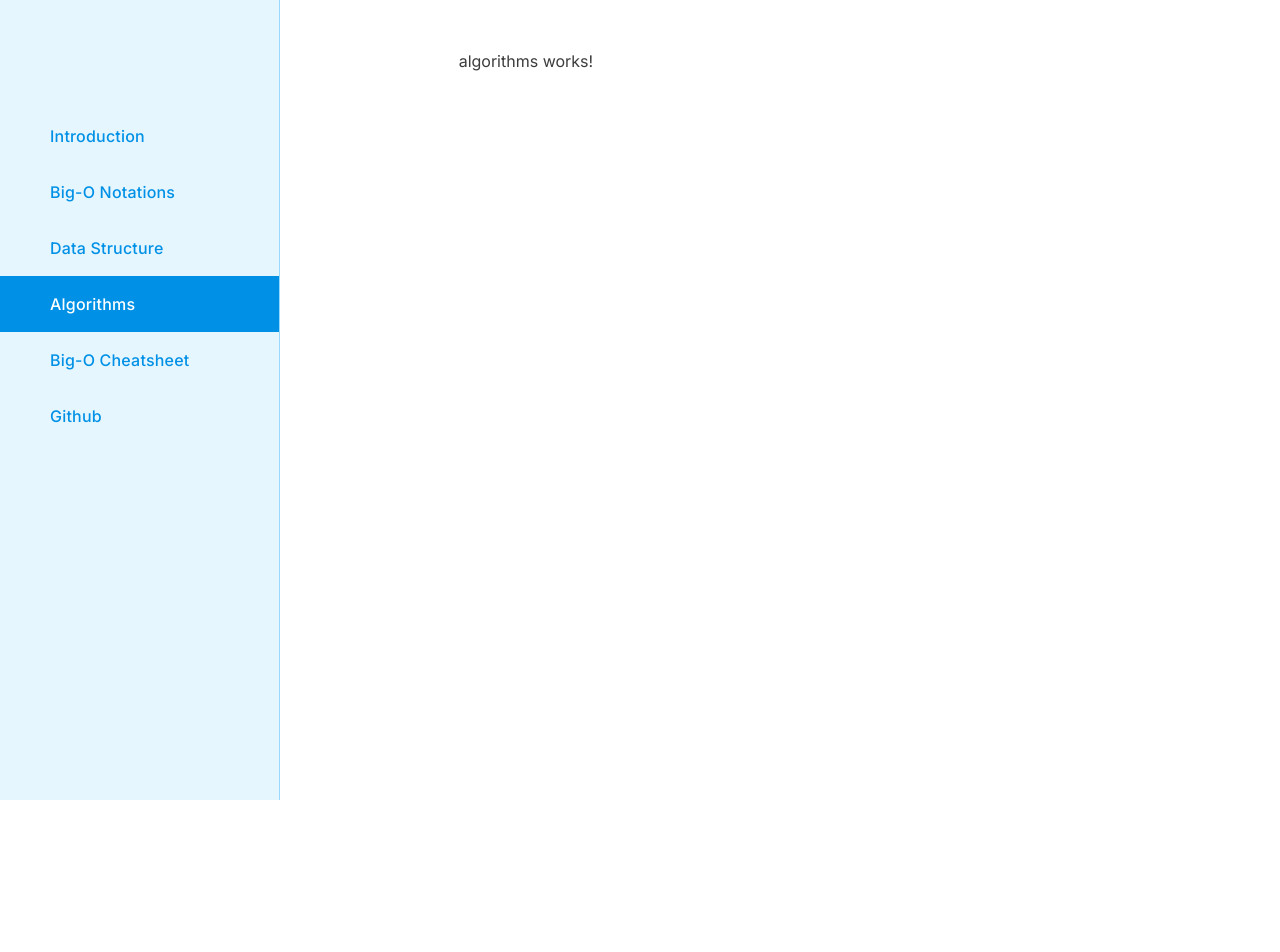
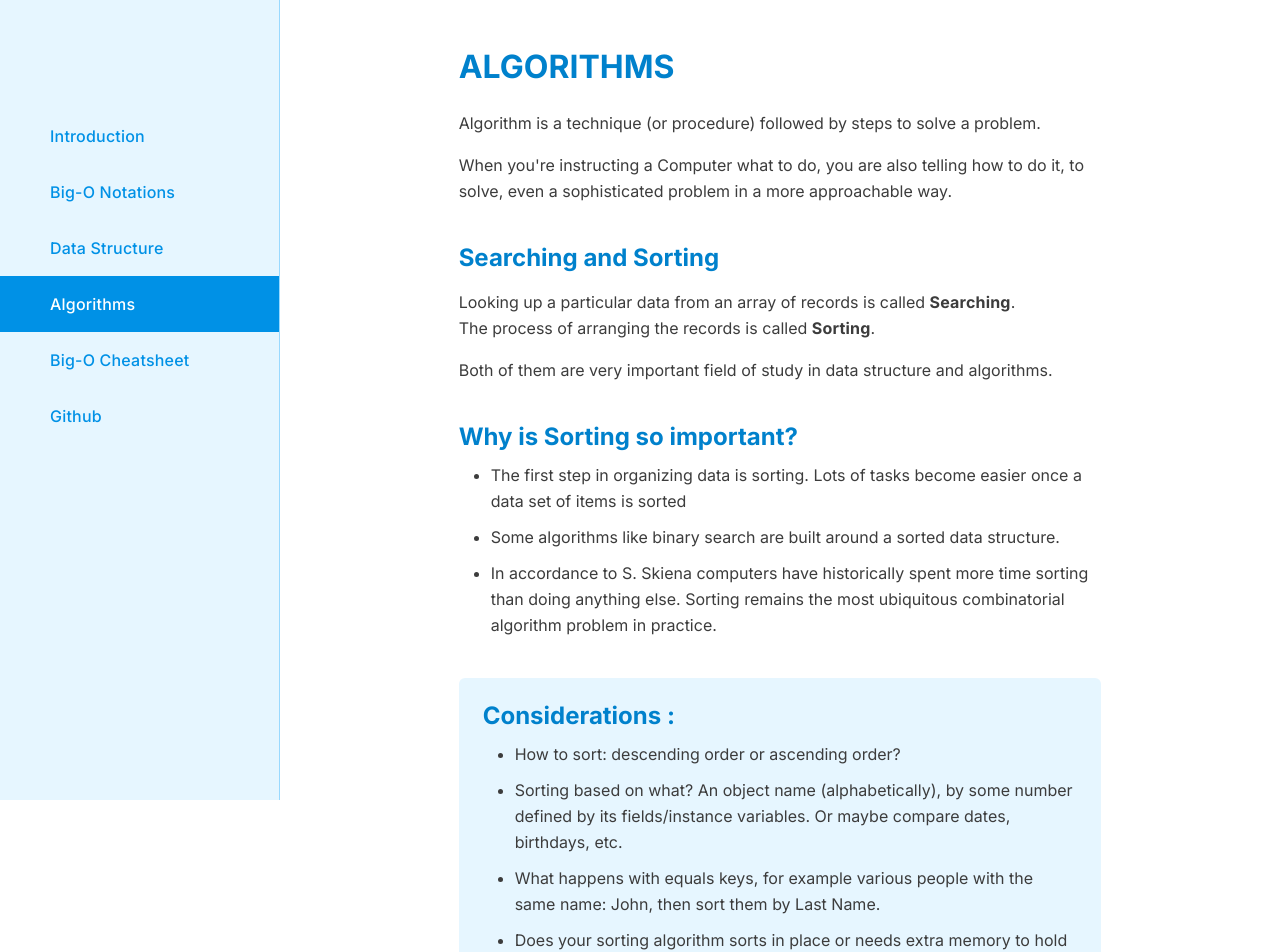
Before and after one commit to raj713335/Big-O-w-Angular, an Angular app: page /algo in a window 1280 px wide. Shown: the top 952 px of the page. Before the commit the page ends 800 px from the top, so only its background shows below. Built offline with nearby package versions, Linux system fonts and the light colour scheme.

Commit message:
Updating Algorithms

```diff
--- a/src/app/algorithms/algorithms.component.html
+++ b/src/app/algorithms/algorithms.component.html
@@ -1,3 +1,108 @@
-<p>
-  algorithms works!
-</p>
+<h2>ALGORITHMS</h2>
+
+<div class="mt-4">
+  <p class="mt-3">
+    Algorithm is a technique (or procedure) followed by steps to solve a problem.
+  </p>
+  <p>
+    When you're instructing a Computer what to do, you are also telling how to do it,
+    to solve, even a sophisticated problem in a more approachable way.
+  </p>
+
+  <br />
+
+  <h4>Searching and Sorting</h4>
+  <p class="mt-3">
+    Looking up a particular data from an array of records is called <strong>Searching</strong>.
+    <br />
+    The process of arranging the records is called <strong>Sorting</strong>.
+  </p>
+  <p>
+    Both of them are very important field of study in data structure and algorithms.
+  </p>
+
+  <br />
+
+  <h4>Why is Sorting so important?</h4>
+  <ul class="list-display">
+    <li>
+      The first step in organizing data is sorting.
+      Lots of tasks become easier once a data set of items is sorted
+    </li>
+    <li>
+      Some algorithms like binary search are built around a sorted data structure.
+    </li>
+    <li>
+      In accordance to S. Skiena computers have historically spent more time sorting than doing anything else.
+      Sorting remains the most ubiquitous combinatorial algorithm problem in practice.
+    </li>
+  </ul>
+
+  <br />
+
+  <div class="bg-faint-blue p-4" style="border-radius: 6px;">
+    <h4>Considerations :</h4>
+    <ul class="list-display">
+      <li>
+        How to sort: descending order or ascending order?
+      </li>
+      <li>
+        Sorting based on what? An object name (alphabetically), by some number defined by its fields/instance variables.
+        Or maybe compare dates, birthdays, etc.
+      </li>
+      <li>
+        What happens with equals keys, for example various people with the same name:
+        John, then sort them by Last Name.
+      </li>
+      <li>
+        Does your sorting algorithm sorts in place or needs extra memory to hold another copy of the array to be sorted.
+        This is even more important in embedded systems.
+      </li>
+    </ul>
+  </div>
+
+  <br />
+
+  <p>
+    Sorting becomes more ubiquitous when we think on all the things we do daily
+    that are previously sorted for us to understand and have better access to them:
+  </p>
+  <ul class="list-display">
+    <li>
+      Imagine trying to find a phone number in an unsorted phone book,
+      or searching for a word in an unsorted dictionary.
+    </li>
+    <li>Your MP3 player can sort your lists by artists name, genre, song name, ratings.</li>
+    <li>Search engines display results in descending order of importance.</li>
+    <li>Spreadsheets can be sorted in various ways to work better with their contents.</li>
+  </ul>
+
+  <br />
+
+  <h4>Searching</h4>
+  <p class="mt-3">
+    Searching is very important for many computing applications:
+    searching through a search engine, finding a bank account balance for some client,
+    searching in a large data set for a particular value, searching in your directories for some needed file.
+  </p>
+  <ul class="list-display">
+    <li>searching through a search engine,</li>
+    <li>finding a bank account balance for some client,</li>
+    <li>searching in a large data set for a particular value,</li>
+    <li>searching in your directories for some needed file</li>
+  </ul>
+
+  <br />
+
+  <p>
+    There are two types of searching algorithms:
+  </p>
+  <ul class="list-display">
+    <li>Those that need a previously ordered data structure in order to work properly,</li>
+    <li>and those that don't need an ordered list.</li>
+  </ul>
+  <p>
+    Many applications rely on effective search.
+    If your application is complete but takes long too perform a search and retrieve data it will be discarded as useless.
+  </p>
+</div>
--- a/src/app/app-routing/routes.ts
+++ b/src/app/app-routing/routes.ts
@@ -5,6 +5,7 @@ import { BigonotationsComponent } from "../bigonotations/bigonotations.component
 import { DatastructuresComponent } from "../datastructures/datastructures.component";
 import { AlgorithmsComponent } from "../algorithms/algorithms.component";
 import { BigocheatsheetComponent } from "../bigocheatsheet/bigocheatsheet.component";
+import { GithubComponent } from "../github/github.component";
 
 export const routes: Routes = [
     { path: 'introduction', component: IntroductionComponent },
@@ -12,5 +13,6 @@ export const routes: Routes = [
     { path: 'cheatsheet', component: BigocheatsheetComponent },
     { path: 'ds', component: DatastructuresComponent },
     { path: 'algo', component: AlgorithmsComponent },
+    { path: 'github', component: GithubComponent },
     { path: '', redirectTo: '/introduction', pathMatch: 'full' }
 ];
--- a/src/app/app.module.ts
+++ b/src/app/app.module.ts
@@ -10,6 +10,7 @@ import { AlgorithmsComponent } from './algorithms/algorithms.component';
 
 import { AppRoutingModule } from './app-routing/app-routing.module';
 import { BigocheatsheetComponent } from './bigocheatsheet/bigocheatsheet.component';
+import { GithubComponent } from './github/github.component';
 
 @NgModule({
   declarations: [
@@ -19,7 +20,8 @@ import { BigocheatsheetComponent } from './bigocheatsheet/bigocheatsheet.compone
     BigonotationsComponent,
     DatastructuresComponent,
     AlgorithmsComponent,
-    BigocheatsheetComponent
+    BigocheatsheetComponent,
+    GithubComponent
   ],
   imports: [
     BrowserModule,
--- a/src/app/bigonotations/bigonotations.component.html
+++ b/src/app/bigonotations/bigonotations.component.html
@@ -15,7 +15,7 @@
     Programming is the only thing that you can do whatever you want it to do.
   </p>
   <p class="mt-3">
-    At the end of 11th grade, I felt in love with PHP and ready to dump JAVA.
+    At the end of 11th grade, I fell in love with PHP and ready to dump JAVA.
     Looping through 100 items in one go was really easy for me.
     Searching for an item from dozens of array was just a breeze but thing to notice here that it was all happening on my <strong>Local Server (localhost)</strong>.
   </p>
--- /dev/null
+++ b/src/app/github/github.component.html
@@ -0,0 +1,3 @@
+<p>
+  github works!
+</p>
--- /dev/null
+++ b/src/app/github/github.component.ts
@@ -0,0 +1,15 @@
+import { Component, OnInit } from '@angular/core';
+
+@Component({
+  selector: 'app-github',
+  templateUrl: './github.component.html',
+  styleUrls: ['./github.component.scss']
+})
+export class GithubComponent implements OnInit {
+
+  constructor() { }
+
+  ngOnInit() {
+  }
+
+}
--- a/src/app/sidebar/sidebar.component.html
+++ b/src/app/sidebar/sidebar.component.html
@@ -17,8 +17,8 @@
         <li>
           <a routerLink="/cheatsheet" routerLinkActive='sb-active-link'><span>Big-O Cheatsheet</span></a>
         </li>
-        <li routerLink="git">
-          <a>Github</a>
+        <li>
+          <a routerLink="/github" routerLinkActive='sb-active-link'>Github</a>
         </li>
       </ul>
     </div>
```
Also changed, not shown: src/app/bigocheatsheet/bigocheatsheet.component.html (+7 -0 lines), src/app/github/github.component.scss (added), 1 other file (tests, documents, lock files or other folders).
